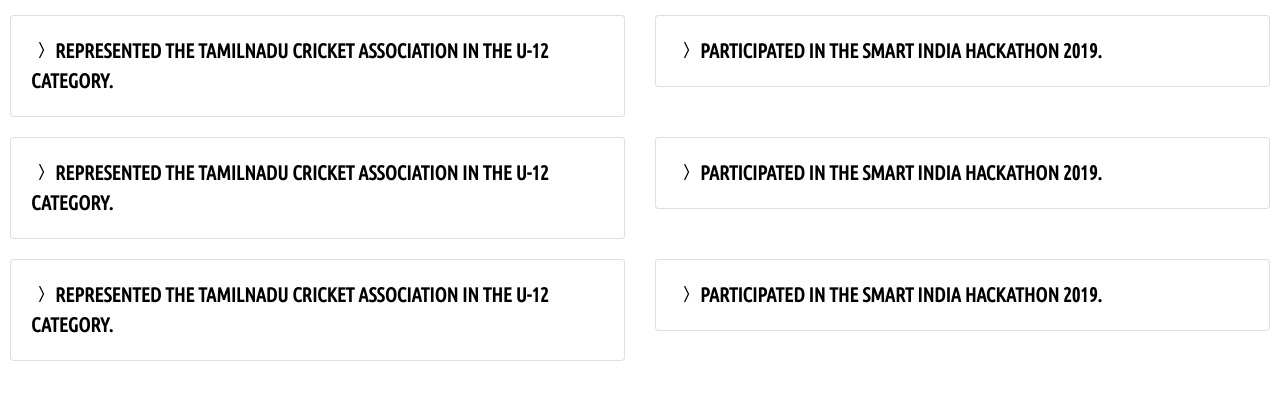
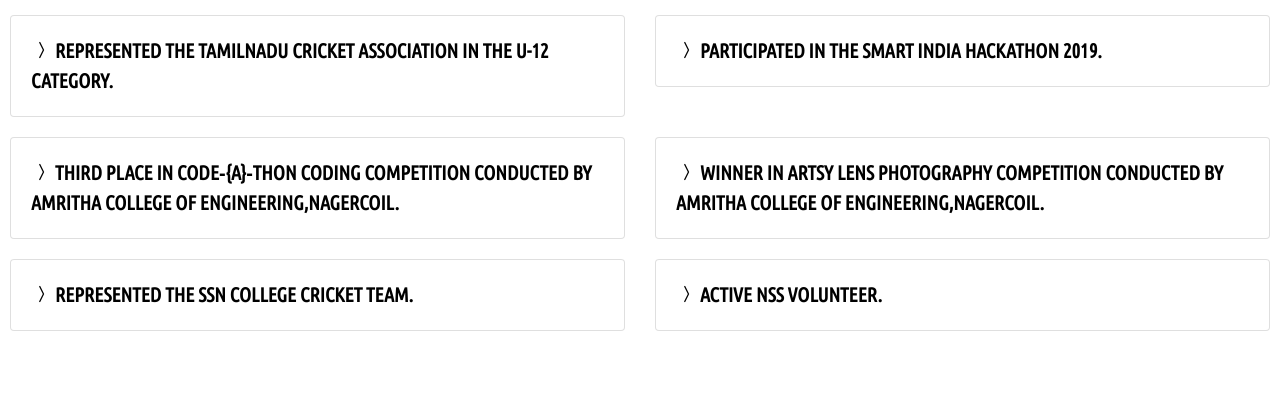
Before and after one commit to Ajay2304/Portfolio, a website: page views/accomplishments.html in a window 1280 px wide. Shown: the part 149-546 px from the top of the page. Drawn offline with nearby package versions, Linux system fonts and the light colour scheme; files that its build step writes are made by us from their sources; a web font is replaced by a local one.

Commit message:
Portfolio

```diff
--- a/views/accomplishments.html
+++ b/views/accomplishments.html
@@ -59,12 +59,14 @@
             <i class="bi bi-trophy-fill"></i>
         </h1>
     </center>
+    <div class="table-responsive">
         <div class="row" style="padding: 10px;">
             <div class="col-sm-6">
                 <div class="card">
                     <div class="card-body">
                         <p class="card-text" style="font-weight: bold;font-size: 20px;"><i
-                            class="bi bi-chevron-compact-right"></i> REPRESENTED THE TAMILNADU CRICKET ASSOCIATION IN
+                                class="bi bi-chevron-compact-right"></i> REPRESENTED THE TAMILNADU CRICKET ASSOCIATION
+                            IN
                             THE U-12 CATEGORY.</p>
                     </div>
                 </div>
@@ -74,7 +76,8 @@
                     <div class="card-body">
 
                         <p class="card-text" style="font-weight: bold;font-size: 20px;"><i
-                            class="bi bi-chevron-compact-right"></i> PARTICIPATED IN THE SMART INDIA HACKATHON 2019.</p>
+                                class="bi bi-chevron-compact-right"></i> PARTICIPATED IN THE SMART INDIA HACKATHON 2019.
+                        </p>
 
                     </div>
                 </div>
@@ -85,8 +88,9 @@
                 <div class="card">
                     <div class="card-body">
                         <p class="card-text" style="font-weight: bold;font-size: 20px;"><i
-                            class="bi bi-chevron-compact-right"></i> REPRESENTED THE TAMILNADU CRICKET ASSOCIATION IN
-                        THE U-12 CATEGORY.</p>
+                                class="bi bi-chevron-compact-right"></i> THIRD PLACE IN CODE‑{A}‑THON
+                            CODING COMPETITION CONDUCTED BY AMRITHA
+                            COLLEGE OF ENGINEERING,NAGERCOIL.</p>
                     </div>
                 </div>
             </div>
@@ -95,7 +99,10 @@
                     <div class="card-body">
 
                         <p class="card-text" style="font-weight: bold;font-size: 20px;"><i
-                            class="bi bi-chevron-compact-right"></i> PARTICIPATED IN THE SMART INDIA HACKATHON 2019.</p>
+                                class="bi bi-chevron-compact-right"></i> WINNER IN ARTSY LENS
+                            PHOTOGRAPHY COMPETITION CONDUCTED BY AMRITHA COLLEGE
+                            OF ENGINEERING,NAGERCOIL.
+                        </p>
 
                     </div>
                 </div>
@@ -106,8 +113,8 @@
                 <div class="card">
                     <div class="card-body">
                         <p class="card-text" style="font-weight: bold;font-size: 20px;"><i
-                            class="bi bi-chevron-compact-right"></i> REPRESENTED THE TAMILNADU CRICKET ASSOCIATION IN
-                        THE U-12 CATEGORY.</p>
+                                class="bi bi-chevron-compact-right"></i> REPRESENTED THE SSN COLLEGE
+                            CRICKET TEAM.</p>
                     </div>
                 </div>
             </div>
@@ -116,8 +123,10 @@
                     <div class="card-body">
 
                         <p class="card-text" style="font-weight: bold;font-size: 20px;"><i
-                            class="bi bi-chevron-compact-right"></i> PARTICIPATED IN THE SMART INDIA HACKATHON 2019.</p>
+                                class="bi bi-chevron-compact-right"></i> ACTIVE NSS VOLUNTEER.
+                        </p>
 
+                    </div>
                 </div>
             </div>
         </div>
```
Lines whose indentation alone changed are shown as unchanged.
